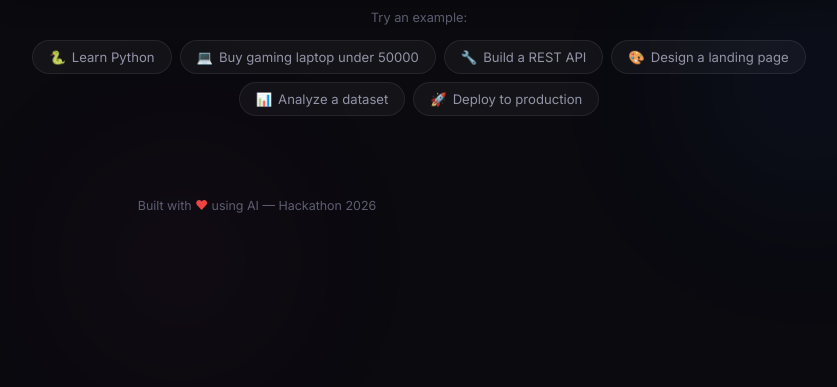
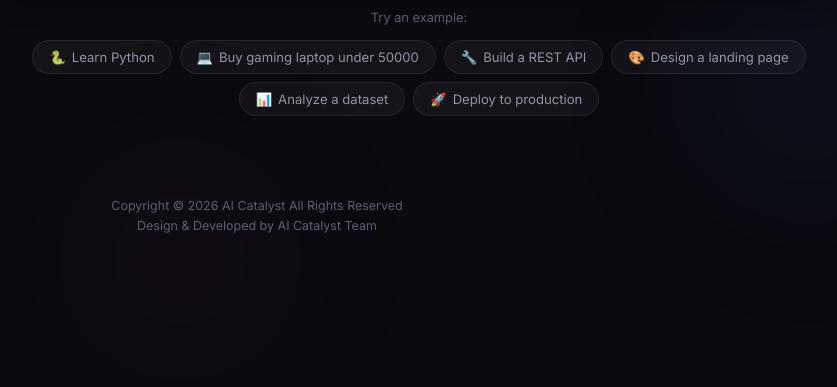
Before and after one commit to Bantu-Mohan/Hackathon-for-AI-agent-, a Flask app: page /dashboard in a window 1280 px wide. Shown: the part 517-904 px from the top of the page, without its empty margins (383-1220 px from the left). Run offline with Flask 3, Linux system fonts and the light colour scheme; some libraries are stand-ins or nearby versions.

Commit message:
Update footer with AI Catalyst copyright notice

```diff
--- a/templates/dashboard.html
+++ b/templates/dashboard.html
@@ -336,7 +336,8 @@
 
     <!-- Footer -->
     <footer class="footer">
-        <p>Built with <span class="heart">♥</span> using AI — Hackathon 2026</p>
+        <p>Copyright © 2026 AI Catalyst All Rights Reserved</p>
+        <p>Design & Developed by AI Catalyst Team</p>
     </footer>
 
     <script src="https://cdn.jsdelivr.net/npm/@supabase/supabase-js@2"></script>
--- a/templates/index.html
+++ b/templates/index.html
@@ -249,8 +249,10 @@
         </section>
 
         <!-- Footer -->
+        <!-- Footer -->
         <footer class="footer">
-            <p>Built with <span class="heart">♥</span> using AI — Hackathon 2026</p>
+            <p>Copyright © 2026 AI Catalyst All Rights Reserved</p>
+            <p>Design & Developed by AI Catalyst Team</p>
         </footer>
     </div>
 
```
